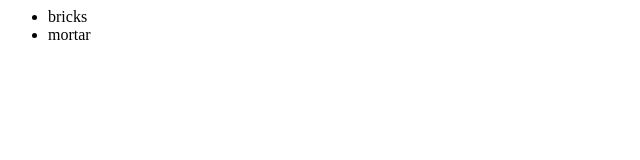
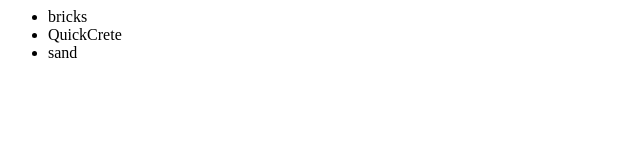
Before and after one commit to fmuheidat/newGitTest, a plain HTML site: page index.html in a window 1280 px wide. Shown: the full height of the page, 0-640 px from the left. Drawn offline with Linux system fonts and the light colour scheme.

Commit message:
new list added

```diff
--- a/index.html
+++ b/index.html
@@ -3,7 +3,8 @@
 		<div>
 			<ul>
 				<li> bricks</li>
-				<li> mortar</li>
+				<li> QuickCrete</li>
+				<li> sand</li>
 			</ul>
 
 		</div>
```
